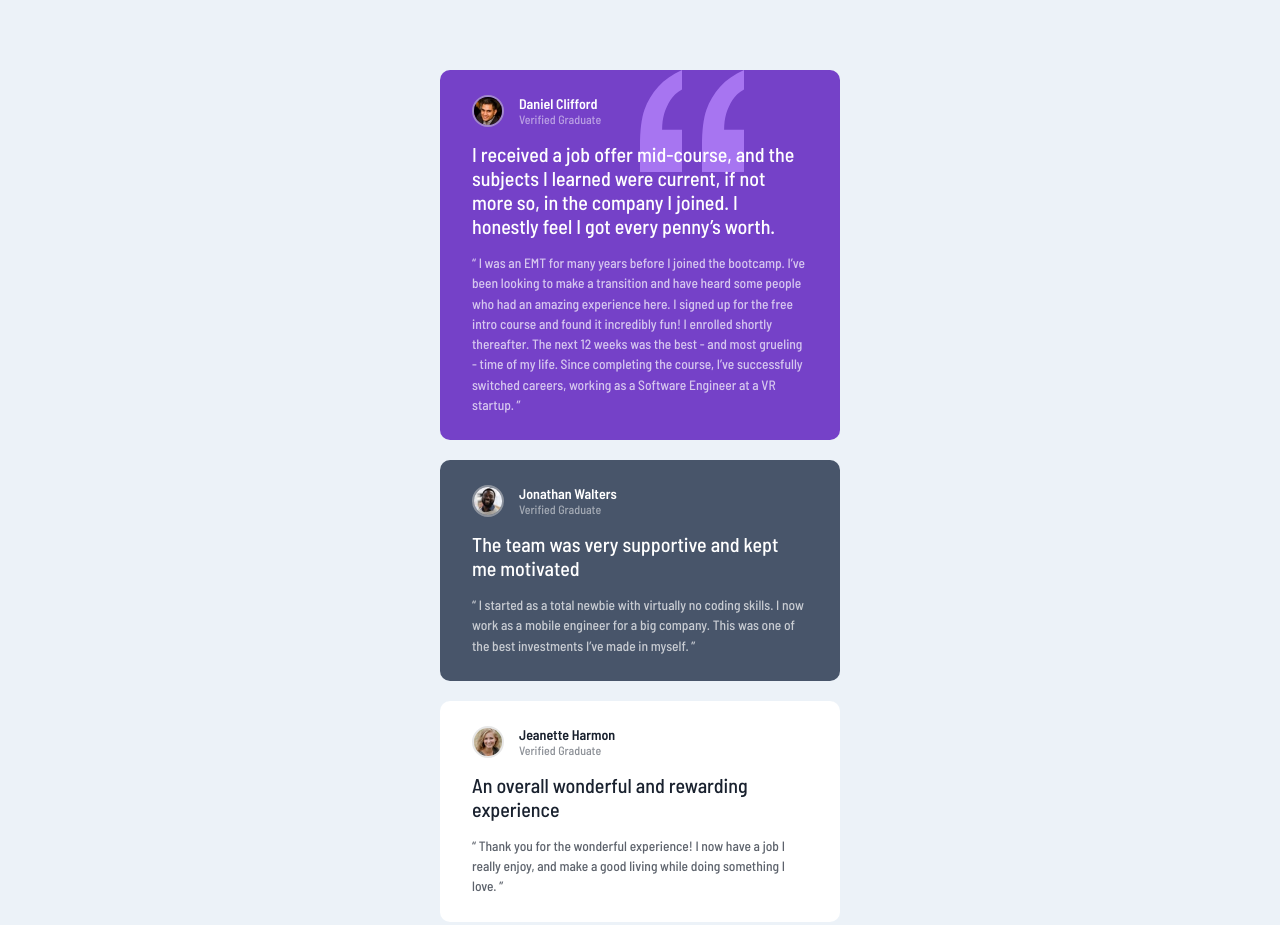
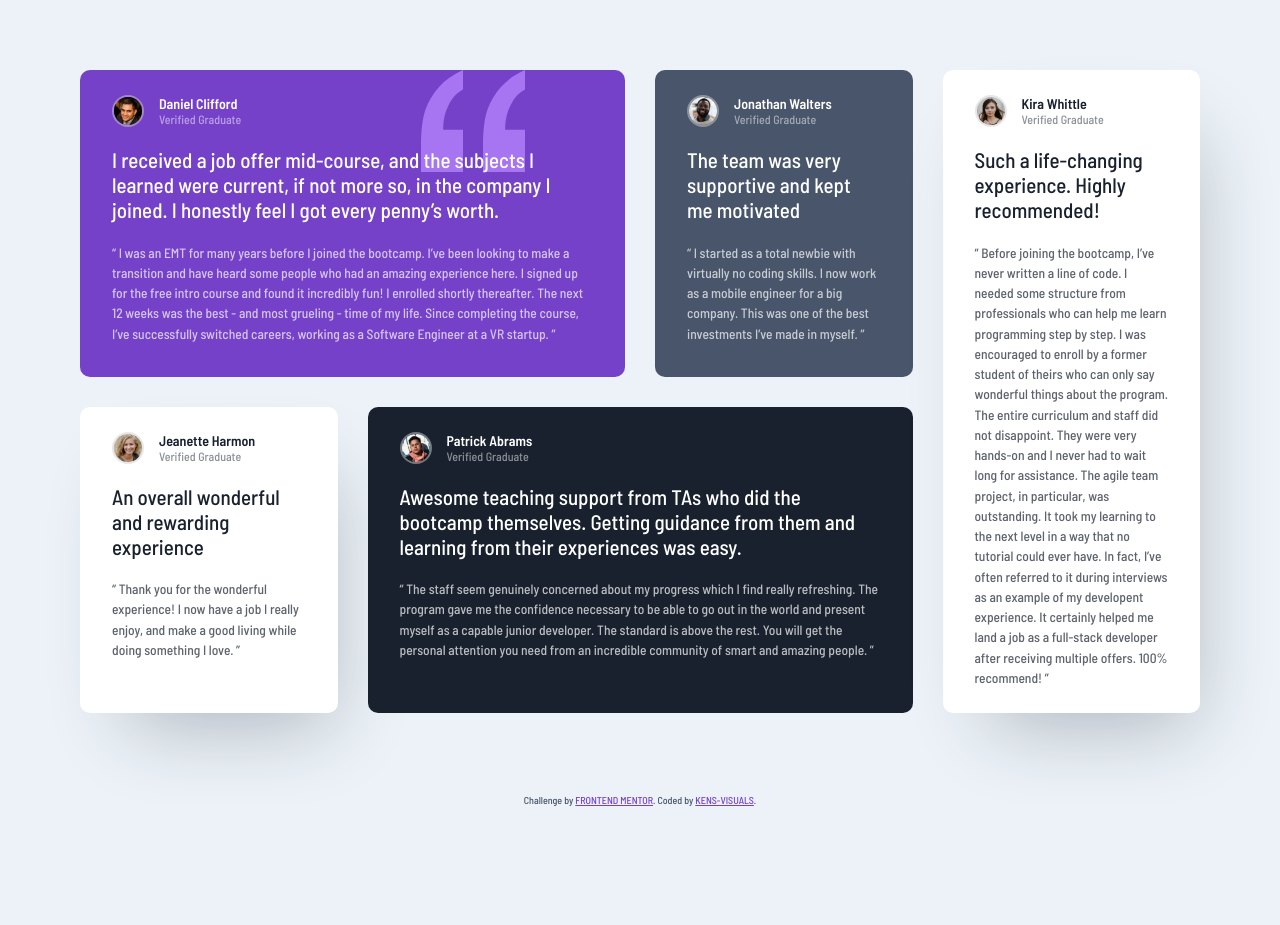
Before and after one commit to kens-visuals/testimonials-grid-section, a website: page index.html in a window 1280 px wide. Shown: the top 925 px of the page. After the commit the page ends 818 px from the top, so only its background shows below. Drawn offline with Linux system fonts and the light colour scheme.

Commit message:
add final project

```diff
--- a/index.html
+++ b/index.html
@@ -139,7 +139,7 @@
           </p>
         </div>
 
-        <div class="testimonial__box testimonial__box--white">
+        <div class="testimonial__box testimonial__box--white-long">
           <div class="testimonial__wrapper-info">
             <img
               src="./images/image-kira.jpg"
--- a/scss/_components.scss
+++ b/scss/_components.scss
@@ -5,6 +5,16 @@
     margin: 7rem 0;
     display: grid;
     gap: 2rem;
+
+    @media (min-width: 810px) {
+      grid-template-columns: repeat(2, 1fr);
+    }
+
+    @media (min-width: 1140px) {
+      grid-template-columns: repeat(4, 1fr);
+      grid-template-rows: repeat(2, 1fr);
+      gap: 3rem;
+    }
   }
 
   &__box {
@@ -16,6 +26,16 @@
       background-image: url('../images/bg-pattern-quotation.svg');
       background-repeat: no-repeat;
       background-position: top left 20rem;
+
+      @media (min-width: 810px) {
+        background-position: top right 10rem;
+        grid-column: 1 / -1;
+      }
+
+      @media (min-width: 1140px) {
+        grid-column: 1 / 3;
+        grid-row: 1 / 2;
+      }
     }
 
     &--light-grey {
@@ -23,17 +43,32 @@
     }
 
     &--white {
+      background-color: $color-primary;
+      box-shadow: 20px 40px 80px -30px rgba($color-secondary--dark, 0.3);
+
       & .testimonial__wrapper-name > *,
       .testimonial__heading,
       .testimonial__text {
         color: $color-secondary--dark;
       }
+    }
 
-      background-color: $color-primary;
+    &--white-long {
+      @extend .testimonial__box--white;
+
+      @media (min-width: 1140px) {
+        grid-column: 4 / -1;
+        grid-row: 1 / -1;
+      }
     }
 
     &--dark-grey {
       background-color: $color-secondary--dark;
+
+      @media (min-width: 1140px) {
+        grid-column: 2 / 4;
+        grid-row: 2 / 2;
+      }
     }
   }
 
@@ -60,8 +95,8 @@
   &__heading {
     width: 98%;
     color: $color-primary;
-    font-size: 2rem;
-    margin-bottom: 1.5rem;
+    font-size: clamp(2rem, 2vw, 2.1rem);
+    margin-bottom: clamp(1.5rem, 2vw, 2rem);
     line-height: 1.2;
   }
 
--- a/scss/_layout.scss
+++ b/scss/_layout.scss
@@ -1,12 +1,18 @@
 .testimonial {
   &__container {
     width: 87.5%;
-    max-width: 40rem;
+    max-width: 115rem;
+
+    @media (min-width: 1140px) {
+      display: flex;
+      align-items: center;
+      justify-content: center;
+    }
   }
 
   &__wrapper {
     &-info {
-      margin-bottom: 1.5rem;
+      margin-bottom: clamp(1.5rem, 2vw, 2rem);
       display: flex;
       align-items: center;
       gap: 1.5rem;
```
Also changed, not shown: css/style.css, 1 other file.
